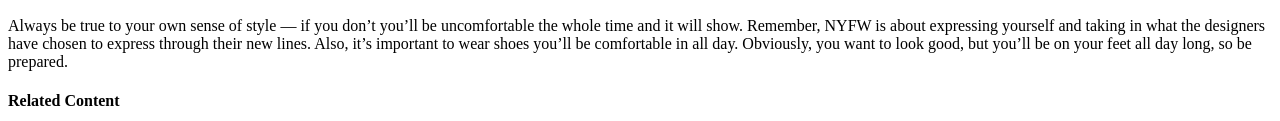
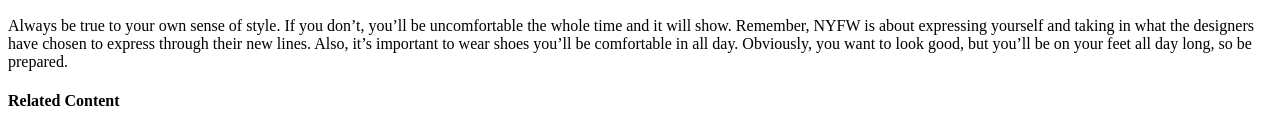
Before and after one commit to AshleyRiannaMorales/AshPortfolio.github.io, a plain HTML site: page FashionBlog.html in a window 1280 px wide. Shown: the part 1599-1720 px from the top of the page. Drawn offline with Linux system fonts and the light colour scheme.

Commit message:
Update FashionBlog.html

```diff
--- a/FashionBlog.html
+++ b/FashionBlog.html
@@ -24,7 +24,7 @@
             excited! </p>
         <h2> Dressing for the Shows </h2>
         <img src="https://raw.githubusercontent.com/cbatuic/fashion-blog/main/image-three.jpeg">
-        <p> Always be true to your own sense of style — if you don’t you’ll be uncomfortable the whole time and it will show. Remember, NYFW is
+        <p> Always be true to your own sense of style. If you don’t, you’ll be uncomfortable the whole time and it will show. Remember, NYFW is
             about expressing yourself and taking in what the designers have chosen to express through their
             new lines. Also, it’s important to wear shoes you’ll be comfortable in all day. Obviously, you want to
             look good, but you’ll be on your feet all day long, so be prepared. </p>
```
